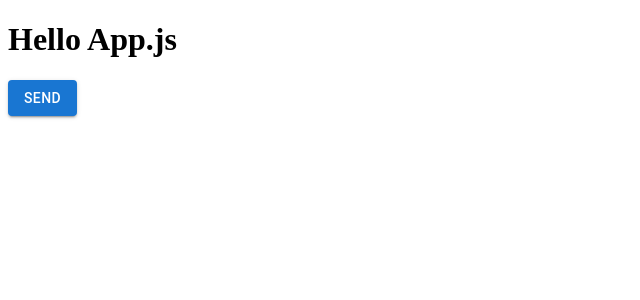
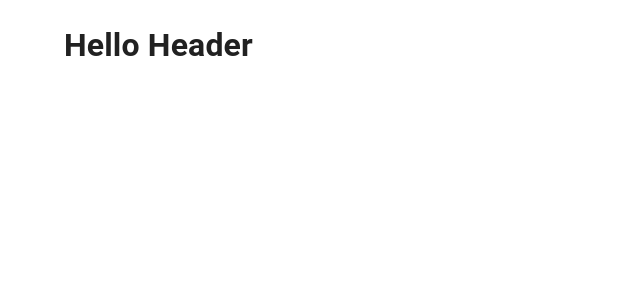
Before and after one commit to Bohdan-ybf/shop-project-for-testing, a React (Create React App) app: page / in a window 1280 px wide. Shown: the top 300 px of the page, without its empty margins (0-640 px from the left). Built offline with nearby package versions, Linux system fonts and the light colour scheme.

Commit message:
added base header

```diff
--- a/src/container/App.js
+++ b/src/container/App.js
@@ -1,11 +1,12 @@
 import React from 'react'
-import Button from '@mui/material/Button'
+import CssBaseline from '@mui/material/CssBaseline'
+import Header from './Header/Header'
 
 const App = () => {
     return (
         <>
-            <h1>Hello App.js</h1>
-            <Button variant="contained">Send</Button>
+            <CssBaseline />
+            <Header />
         </>
     )
 }
--- /dev/null
+++ b/src/container/Header/Header.js
@@ -0,0 +1,12 @@
+import Container from '@mui/material/Container'
+import React from 'react'
+
+const Header = () => {
+    return (
+        <Container maxWidth="lg">
+            <h1>Hello Header</h1>
+        </Container>
+    )
+}
+
+export default Header
```
Also changed, not shown: src/container/Footer/Footer.js (added), src/container/Main/Main.js (added).
